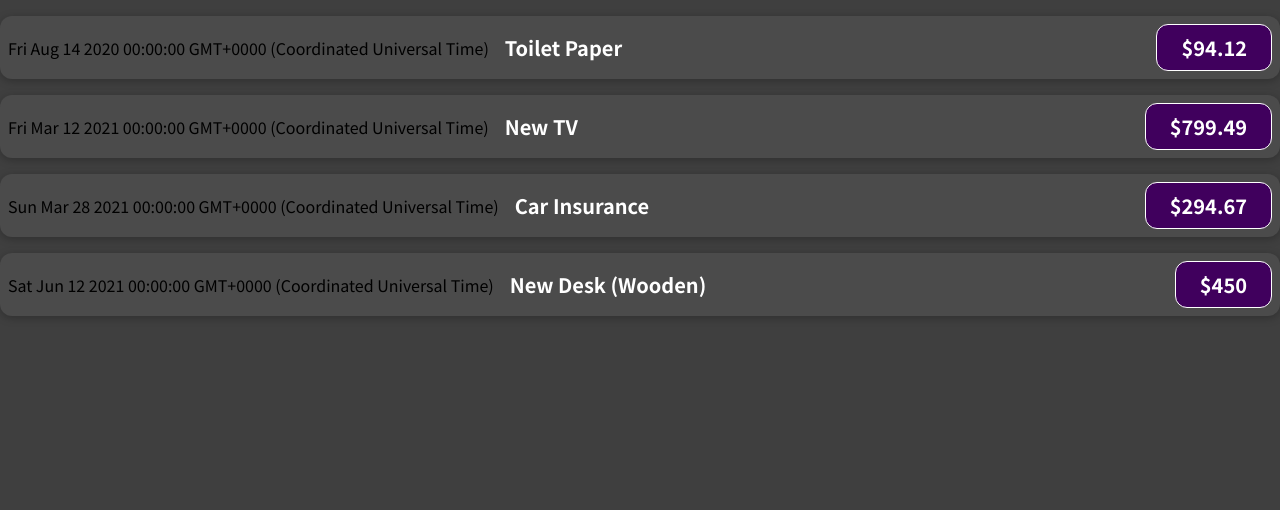
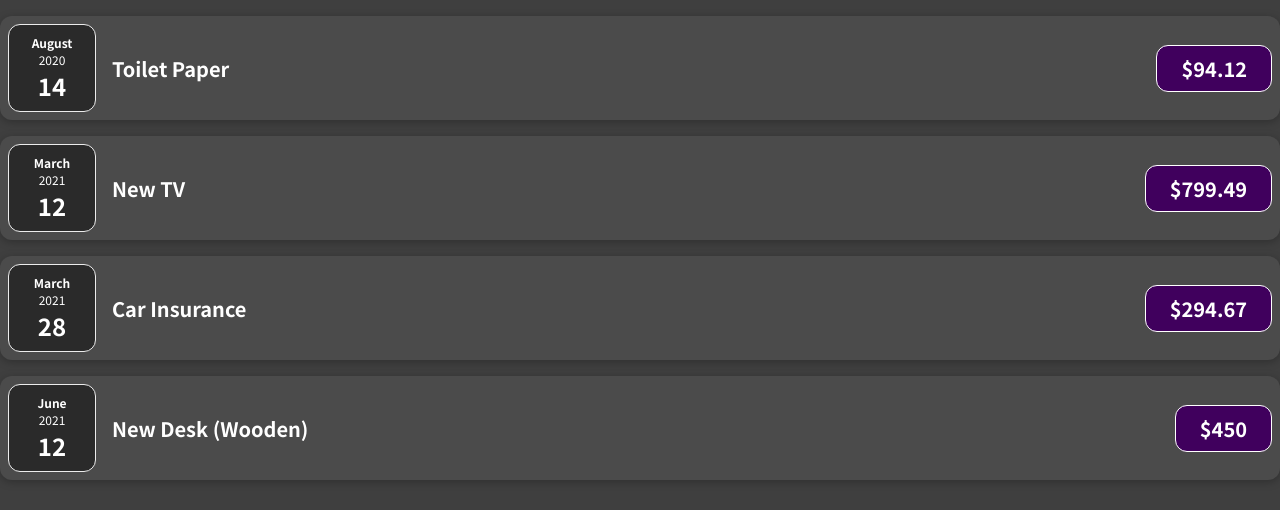
Before and after one commit to kamathsachin/expense-tracker, a JavaScript app: page / in a window 1280 px wide. Shown: the top 510 px of the page. Built offline with nearby package versions, Linux system fonts and the light colour scheme.

Commit message:
Created Date component

```diff
--- /dev/null
+++ b/src/components/ExpenseDate.css
@@ -0,0 +1,26 @@
+.expense-date {
+  display: flex;
+  flex-direction: column;
+  width: 5.5rem;
+  height: 5.5rem;
+  border: 1px solid #ececec;
+  background-color: #2a2a2a;
+  color: white;
+  border-radius: 12px;
+  align-items: center;
+  justify-content: center;
+}
+
+.expense-date__month {
+  font-size: 0.75rem;
+  font-weight: bold;
+}
+
+.expense-date__year {
+  font-size: 0.75rem;
+}
+
+.expense-date__day {
+  font-size: 1.5rem;
+  font-weight: bold;
+}
--- /dev/null
+++ b/src/components/ExpenseDate.js
@@ -0,0 +1,17 @@
+import './ExpenseDate.css';
+
+const ExpenseDate = ({ expenseDate }) => {
+  const month = expenseDate.toLocaleString('en-US', { month: 'long' });
+  const day = expenseDate.toLocaleString('en-US', { day: '2-digit' });
+  const year = expenseDate.getFullYear();
+
+  return (
+    <div className="expense-date">
+      <div className="expense-date__month">{month}</div>
+      <div className="expense-date__year">{year}</div>
+      <div className="expense-date__day">{day}</div>
+    </div>
+  );
+};
+
+export default ExpenseDate;
--- a/src/components/ExpenseItem.js
+++ b/src/components/ExpenseItem.js
@@ -1,9 +1,10 @@
 import './ExpenseItem.css';
+import ExpenseDate from './ExpenseDate';
 
 const ExpenseItem = ({ expenseAmt, expenseDesc, expenseDate }) => {
   return (
     <div className="expense-item">
-      <div>{expenseDate.toString()}</div>
+      <ExpenseDate expenseDate={expenseDate} />
       <div className="expense-item__description">
         <h2>{expenseDesc}</h2>
         <div className="expense-item__price">${expenseAmt}</div>
```
